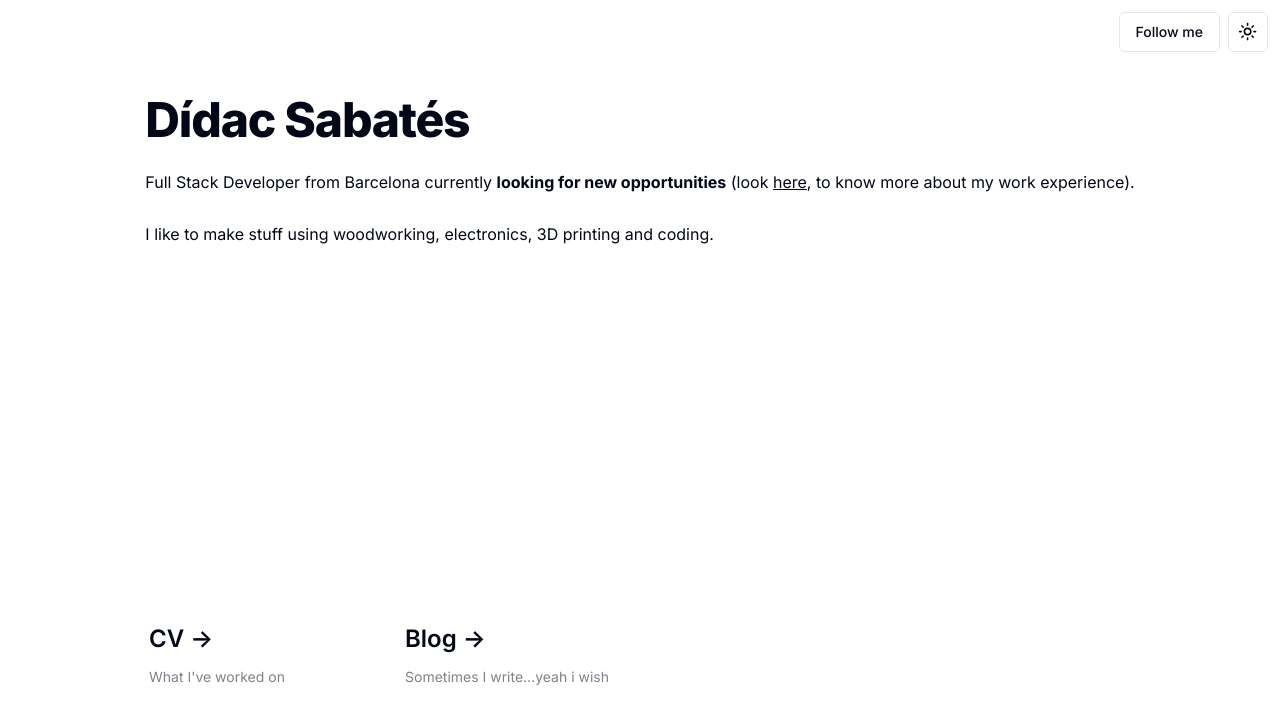
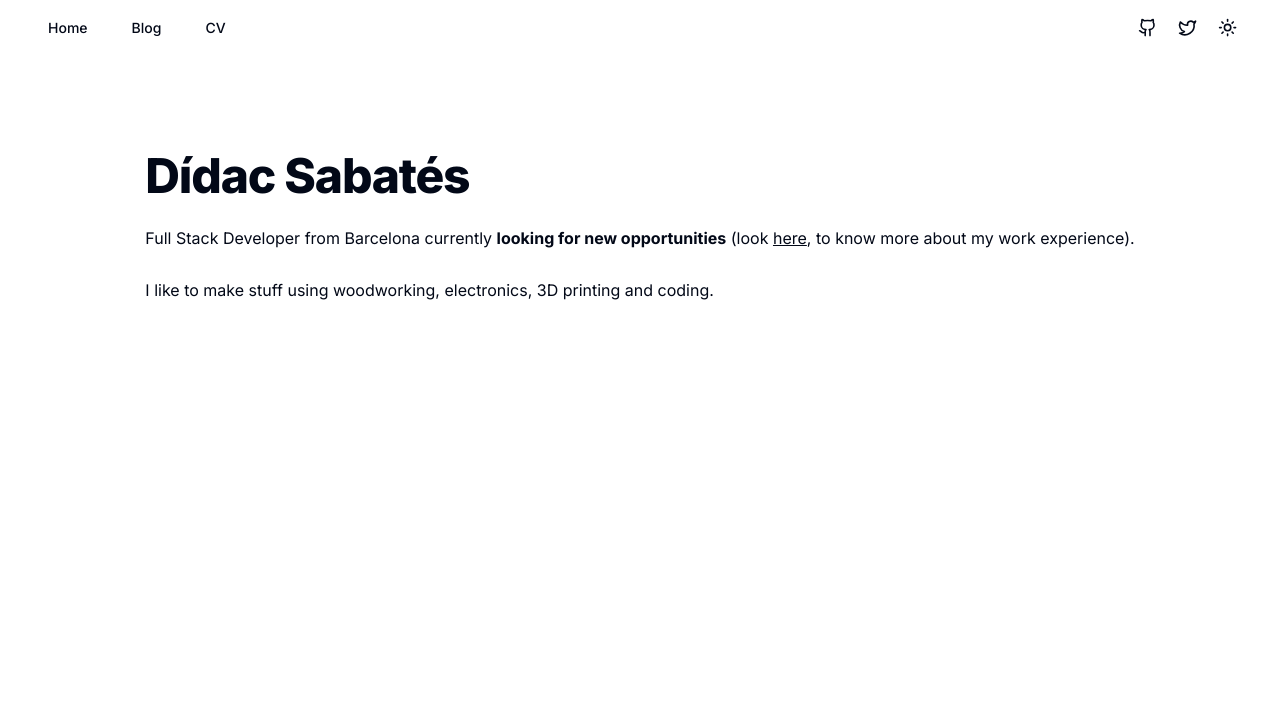
Before and after one commit to sabatesduran/didac.dev, a Next.js app: page / in a window 1280 px wide. Shown: the top 724 px of the page. Built offline with nearby package versions, Linux system fonts and the light colour scheme.

Commit message:
add navbar

```diff
--- a/src/app/blog/[slug]/page.tsx
+++ b/src/app/blog/[slug]/page.tsx
@@ -13,6 +13,7 @@ import { Button } from "@/components/ui/button";
 import { ArrowLeft } from "lucide-react";
 import { getPost, getPostSlugs } from "@/lib/posts";
 import { generateMetadataForPage } from "@/lib/metadata";
+import { Navbar } from "@/components/navbar";
 
 const mdxOptions = {
   mdxOptions: {
@@ -35,7 +36,8 @@ export default function Post({ params }: any) {
 
   return (
     <>
-      <article className="prose prose-sm px-4 sm:px-0 md:prose-base lg:prose-lg prose-slate dark:prose-invert py-16 md:py-24 mx-auto">
+      <Navbar />
+      <article className="prose prose-sm px-4 sm:px-0 md:prose-base lg:prose-lg prose-slate dark:prose-invert py-10 mx-auto">
         <Link href="/blog">
           <Button variant="link" className="pl-0">
             <ArrowLeft className="mr-2 h-4 w-4" /> All posts
--- a/src/app/blog/page.tsx
+++ b/src/app/blog/page.tsx
@@ -5,6 +5,7 @@ import { Metadata } from "next";
 import { Rss } from "lucide-react";
 import { getPosts } from "@/lib/posts";
 import { generateMetadataForPage } from "@/lib/metadata";
+import { Navbar } from "@/components/navbar";
 
 export const metadata: Metadata = generateMetadataForPage(
   "Blog",
@@ -14,6 +15,8 @@ export const metadata: Metadata = generateMetadataForPage(
 export default function Blog() {
   const posts = getPosts();
   return (
+    <>
+      <Navbar />
       <main className="flex min-h-screen flex-col items-center justify-between px-10 py-16 md:px-24 md:py-24">
         <div className="min-w-[50%] flex flex-col">
           <div className="flex items-end justify-between gap-3">
@@ -41,5 +44,6 @@ export default function Blog() {
           </section>
         </div>
       </main>
+    </>
   );
 }
--- a/src/app/layout.tsx
+++ b/src/app/layout.tsx
@@ -1,15 +1,8 @@
-"use client";
+import "./globals.css";
 import { ThemeProvider } from "@/components/theme-provider";
-import "./globals.css";
 import { Inter } from "next/font/google";
-import { DarkModeToggle } from "@/components/dark-mode-toggle";
-import Link from "next/link";
-import { Home } from "lucide-react";
-import { Button } from "@/components/ui/button";
-import { usePathname } from "next/navigation";
 import Script from "next/script";
 import { isDev } from "@/lib/utils";
-import { FollowMe } from "@/components/follow-me";
 
 const inter = Inter({ subsets: ["latin"] });
 
@@ -18,11 +11,6 @@ export default function RootLayout({
 }: {
   children: React.ReactNode;
 }) {
-  const pathname = usePathname();
-  const noHomeButttonPaths = ["/", "/links"];
-  const showHomeButton = !noHomeButttonPaths.includes(pathname);
-  const showFollowButton = pathname !== "/links";
-
   return (
     <html lang="en">
       {!isDev() && (
@@ -33,22 +21,6 @@ export default function RootLayout({
       )}
       <body className={inter.className}>
         <ThemeProvider attribute="class" defaultTheme="system" enableSystem>
-          {showHomeButton && (
-            <div className="absolute top-3 left-3">
-              <Link href="/">
-                <Button variant="outline" size="icon">
-                  <Home className="h-[1.2rem] w-[1.2rem] rotate-0 scale-100 transition-all dark:rotate-0 dark:scale-100" />
-                  <span className="sr-only">Got to homepage</span>
-                </Button>
-              </Link>
-            </div>
-          )}
-          <div className="absolute top-3 right-3">
-            <div className="flex items-center gap-2">
-              {showFollowButton && <FollowMe />}
-              <DarkModeToggle />
-            </div>
-          </div>
           {children}
         </ThemeProvider>
       </body>
--- /dev/null
+++ b/src/app/links/layout.tsx
@@ -0,0 +1,16 @@
+import { DarkModeToggle } from "@/components/dark-mode-toggle";
+
+export default function RootLayout({
+  children,
+}: {
+  children: React.ReactNode;
+}) {
+  return (
+    <>
+      <div className="absolute top-3 right-3">
+        <DarkModeToggle />
+      </div>
+      {children}
+    </>
+  );
+}
--- a/src/app/page.tsx
+++ b/src/app/page.tsx
@@ -1,3 +1,4 @@
+import { Navbar } from "@/components/navbar";
 import T from "@/components/typography";
 import { generateMetadataForPage } from "@/lib/metadata";
 import { Metadata } from "next";
@@ -10,12 +11,15 @@ export const metadata: Metadata = generateMetadataForPage(
 
 export default function Home() {
   return (
+    <>
+      <Navbar />
       <main className="flex min-h-screen flex-col items-center justify-between px-10 py-16 md:px-24 md:py-24">
         <div className="relative flex flex-col before:absolute before:h-[300px] before:w-[480px] before:-translate-x-1/2 before:rounded-full before:bg-gradient-radial before:from-white before:to-transparent before:blur-2xl before:content-[''] after:absolute after:-z-20 after:h-[180px] after:w-[240px] after:translate-x-1/3 after:bg-gradient-conic after:from-sky-200 after:via-blue-200 after:blur-2xl after:content-[''] before:dark:bg-gradient-to-br before:dark:from-transparent before:dark:to-blue-700 before:dark:opacity-10 after:dark:from-sky-900 after:dark:via-[#0141ff] after:dark:opacity-40 before:lg:h-[360px] z-[-1]">
           <T.H1 className="place-items-center">Dídac Sabatés</T.H1>
           <T.P>
             Full Stack Developer from Barcelona currently{" "}
-          <span className="font-bold">looking for new opportunities</span> (look{" "}
+            <span className="font-bold">looking for new opportunities</span>{" "}
+            (look{" "}
             <Link href="cv/" className="underline">
               here
             </Link>
@@ -26,40 +30,7 @@ export default function Home() {
             coding.
           </T.P>
         </div>
-
-      <div className="grid md:grid-cols-2 text-center lg:max-w-5xl lg:w-full lg:mb-0 lg:grid-cols-4 lg:text-left">
-        <Link
-          href="cv/"
-          className="group rounded-lg border border-transparent px-5 py-4 transition-colors hover:border-gray-300 hover:bg-gray-100 hover:dark:border-neutral-700 hover:dark:bg-neutral-800/30"
-          rel="noopener noreferrer"
-        >
-          <h2 className={`mb-3 text-2xl font-semibold`}>
-            CV{" "}
-            <span className="inline-block transition-transform group-hover:translate-x-1 motion-reduce:transform-none">
-              -&gt;
-            </span>
-          </h2>
-          <p className={`m-0 max-w-[30ch] text-sm opacity-50`}>
-            What I&apos;ve worked on
-          </p>
-        </Link>
-
-        <Link
-          href="blog/"
-          className="group rounded-lg border border-transparent px-5 py-4 transition-colors hover:border-gray-300 hover:bg-gray-100 hover:dark:border-neutral-700 hover:dark:bg-neutral-800/30"
-          rel="noopener noreferrer"
-        >
-          <h2 className={`mb-3 text-2xl font-semibold`}>
-            Blog{" "}
-            <span className="inline-block transition-transform group-hover:translate-x-1 motion-reduce:transform-none">
-              -&gt;
-            </span>
-          </h2>
-          <p className={`m-0 max-w-[30ch] text-sm opacity-50`}>
-            Sometimes I write...yeah i wish
-          </p>
-        </Link>
-      </div>
       </main>
+    </>
   );
 }
--- a/src/components/dark-mode-toggle.tsx
+++ b/src/components/dark-mode-toggle.tsx
@@ -18,7 +18,7 @@ export function DarkModeToggle() {
   return (
     <DropdownMenu>
       <DropdownMenuTrigger asChild>
-        <Button variant="outline" size="icon">
+        <Button variant="ghost" size="icon">
           <Sun className="h-[1.2rem] w-[1.2rem] rotate-0 scale-100 transition-all dark:-rotate-90 dark:scale-0" />
           <Moon className="absolute h-[1.2rem] w-[1.2rem] rotate-90 scale-0 transition-all dark:rotate-0 dark:scale-100" />
           <span className="sr-only">Toggle theme</span>
--- a/src/components/follow-me.tsx
+++ b/src/components/follow-me.tsx
@@ -1,9 +1,6 @@
 "use client";
 
 import * as React from "react";
-import { Moon, Sun, SunMoon, UserPlus } from "lucide-react";
-import { useTheme } from "next-themes";
-
 import { Button } from "@/components/ui/button";
 import {
   DropdownMenu,
@@ -18,7 +15,7 @@ export function FollowMe() {
   return (
     <DropdownMenu>
       <DropdownMenuTrigger asChild>
-        <Button variant="outline" className="gap-2">
+        <Button variant="outline" size="sm" className="gap-2">
           Follow me
         </Button>
       </DropdownMenuTrigger>
--- /dev/null
+++ b/src/components/navbar.tsx
@@ -0,0 +1,49 @@
+import { DarkModeToggle } from "@/components/dark-mode-toggle";
+import Link from "next/link";
+import { Github, X } from "@/lib/social-links";
+import { FollowMe } from "@/components/follow-me";
+import { Button } from "./ui/button";
+
+export function Navbar() {
+  return (
+    <div className="container flex h-14 items-center justify-between">
+      <div className="flex items-center gap-3">
+        <Link href="/" className="group inline-flex h-10 w-max items-center justify-center rounded-md bg-background px-4 py-2 text-sm font-medium transition-colors hover:bg-accent hover:text-accent-foreground focus:bg-accent focus:text-accent-foreground focus:outline-none disabled:pointer-events-none disabled:opacity-50 data-[active]:bg-accent/50 data-[state=open]:bg-accent/50">Home</Link>
+        <Link href="/blog" className="group inline-flex h-10 w-max items-center justify-center rounded-md bg-background px-4 py-2 text-sm font-medium transition-colors hover:bg-accent hover:text-accent-foreground focus:bg-accent focus:text-accent-foreground focus:outline-none disabled:pointer-events-none disabled:opacity-50 data-[active]:bg-accent/50 data-[state=open]:bg-accent/50">Blog</Link>
+        <Link href="/cv" className="group inline-flex h-10 w-max items-center justify-center rounded-md bg-background px-4 py-2 text-sm font-medium transition-colors hover:bg-accent hover:text-accent-foreground focus:bg-accent focus:text-accent-foreground focus:outline-none disabled:pointer-events-none disabled:opacity-50 data-[active]:bg-accent/50 data-[state=open]:bg-accent/50">CV</Link>
+      </div>
+      <div>
+        <div className="flex sm:hidden">
+          <FollowMe />
+        </div>
+        <div className="hidden sm:flex items-center justify-end">
+          <Link
+            href={Github.url}
+            target="_blank"
+            rel="noopener noreferrer"
+            className="flex flex-grow items-center justify-center w-10 h-10"
+            passHref
+          >
+            <Button variant="ghost" size="icon">
+              <Github.icon className="h-[1.2rem] w-[1.2rem] rotate-0 scale-100 transition-all dark:-rotate-90 dark:scale-0" />
+              <Github.icon className="absolute h-[1.2rem] w-[1.2rem] rotate-90 scale-0 transition-all dark:rotate-0 dark:scale-100" />
+            </Button>
+          </Link>
+          <Link
+            href={X.url}
+            target="_blank"
+            rel="noopener noreferrer"
+            className="flex flex-grow items-center justify-center w-10 h-10"
+            passHref
+          >
+            <Button variant="ghost" size="icon">
+              <X.icon className="h-[1.2rem] w-[1.2rem] rotate-0 scale-100 transition-all dark:-rotate-90 dark:scale-0" />
+              <X.icon className="absolute h-[1.2rem] w-[1.2rem] rotate-90 scale-0 transition-all dark:rotate-0 dark:scale-100" />
+            </Button>
+          </Link>
+          <DarkModeToggle />
+        </div>
+      </div>
+    </div>
+  );
+}
--- a/src/lib/links-data.ts
+++ b/src/lib/links-data.ts
@@ -15,6 +15,10 @@ export const LinkPageItems: LinkPageItem[] = [
     url: Printables.url,
   },
   {
+    name: "CV",
+    url: "https://didac.dev/cv",
+  },
+  {
     name: "Website",
     url: "https://didac.dev",
   },
```
Lines whose indentation alone changed are shown as unchanged.
